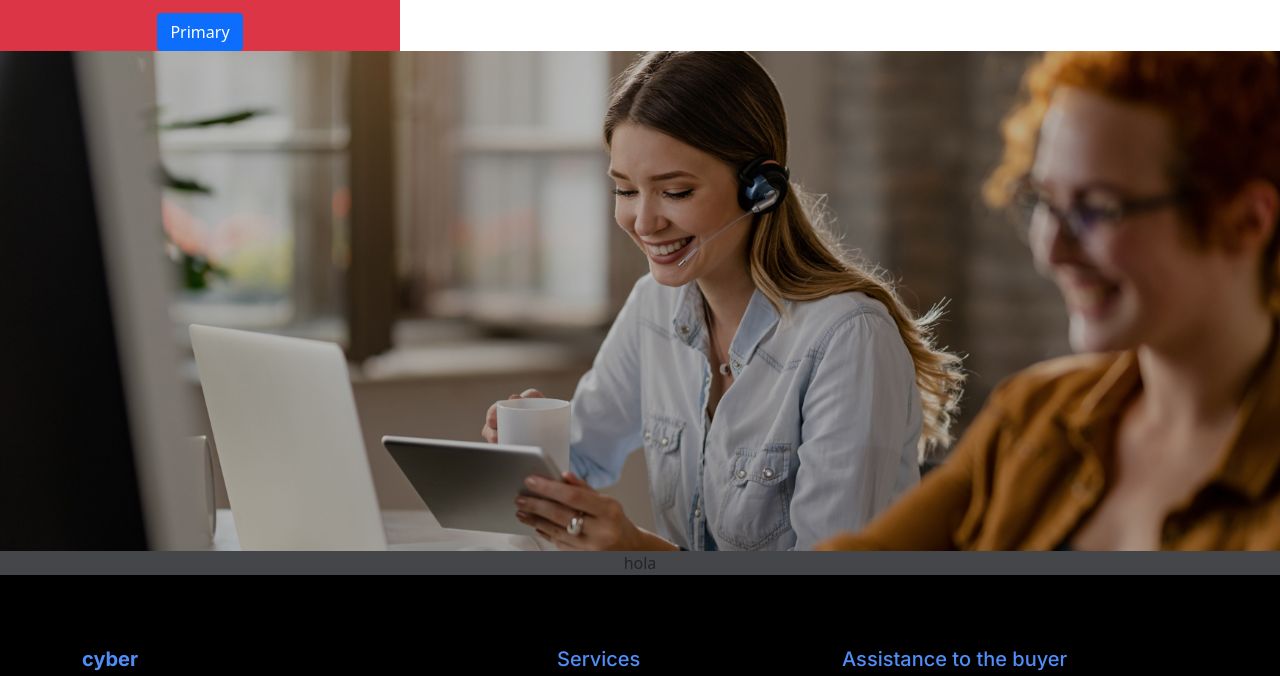
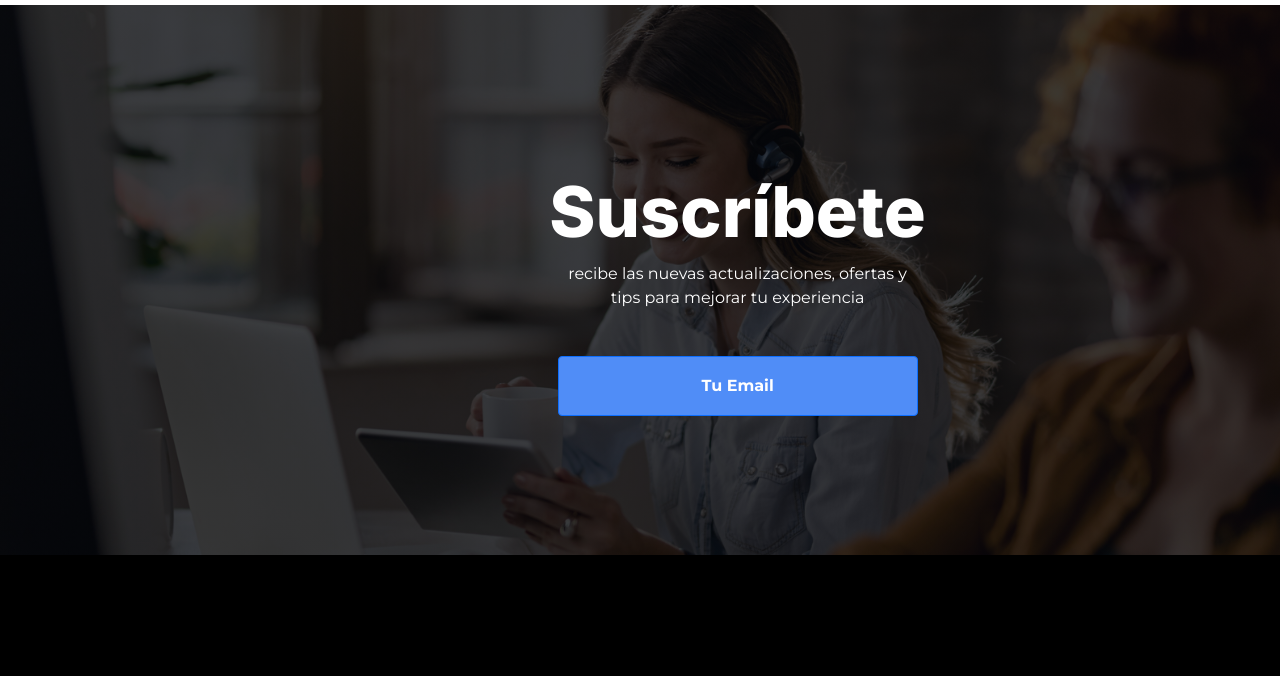
Before and after one commit to 4GeeksAcademy/Grupo-04-pt-29-Proyecto-Final, a React app: page / in a window 1280 px wide. Shown: the part 673-1349 px from the top of the page. Built offline with nearby package versions, Linux system fonts and the light colour scheme; no server answers.

Commit message:
[se completa el componente suscribete] se realiza desarrollo del componente suscribete, se cuadra con el equipo el alto que mejor se acomode a la imagen se cambia el alto del footer con el equipo

```diff
--- a/src/front/js/component/suscribete.js
+++ b/src/front/js/component/suscribete.js
@@ -8,19 +8,19 @@ const Suscribete = () => {
     return (
         <>
 
-        <section className="suscribete d-flex justify-content-between">
-            <div>
+            <section className="suscribete">
+                <div className="content-img">
+                    <img className="img-suscribete" src={fondoImageUrl} />
+                    <div className="suscribete-overlay"></div>
+                    <div className="container-text">
+                        <h1>Suscríbete</h1>
+                        <p>recibe las nuevas actualizaciones, ofertas y <br /> tips para mejorar tu experiencia</p>
+                        <button type="button" class="btn btn-primary">Tu Email</button>
+                    </div>
+                </div>
+            </section>
 
-                <div className="container-text  bg-danger">
-                    <h1>Suscribete</h1>
-                    <p>recibe las nuevas actualizaciones, ofertas y <br/> tips para mejorar tu experiencia</p>
-                    <button type="button" class="btn btn-primary">Primary</button>
-                </div>
-            </div>
-        </section>
 
-         <img className="img-suscribete" src={fondoImageUrl} />
-         <div className="suscribete-overlay">hola</div>
         </>
 
     )
--- a/src/front/styles/footer.css
+++ b/src/front/styles/footer.css
@@ -6,11 +6,14 @@
 
 .footer-app {
     background-color: black;
-    height:400px;
+    height:500px;
     color: white;
 
 }
 
+.container{
+    margin-top: 60px;
+}
 
 
 .columna-1,.columna-2,.columna-3{
--- a/src/front/styles/suscribete.css
+++ b/src/front/styles/suscribete.css
@@ -1,17 +1,67 @@
-.container-text p{
+@import url('https://fonts.googleapis.com/css2?family=Montserrat:ital,wght@0,100..900;1,100..900&display=swap');
+@import url('https://fonts.googleapis.com/css2?family=Inter:wght@100..900&family=Montserrat:ital,wght@0,100..900;1,100..900&display=swap');
+
+
+
+.container-text{
+    font-family: "Montserrat", sans-serif;
+    position: absolute;
+    top:30%;
+    left: 42%;
     text-align: center;
+    color: white;
+}
+
+.container-text > h1{
+    font-family: "Inter", sans-serif;
+    font-size: 70px;
+    font-weight: 800;
+
 }
 
 .img-suscribete{
-    /* position: relative; */
     width: 100%;
-    height: 500px;
+    height: 550px;
     object-fit: cover;
     object-position: center;
 
 }
 
 .suscribete-overlay{
-    background-image: url('../img/banner.jpg');
-    background:linear-gradient(rgba(5,7,12,0.75),rgba(5,7,12,0.75));
+    position: absolute;
+    width: 100%;
+    height: 550px;
+    background:linear-gradient(rgba(5,7,12,0.7),rgba(5,7,12,0.7));
+    top:0;
+    left: 0;
 }
+
+.content-img{
+    position: relative;
+
+}
+
+.btn{
+    margin-top: 30px;
+    width: 90%;
+    font-weight: 700;
+    height: 60px;
+    background-color: #508DF7;
+}
+
+@media(min-width:775px) and (max-width:1105px){
+
+    .container-text{
+        left: 30%;
+    }
+}
+
+@media(max-width:774px){
+    .container-text{
+        left: 15%;
+        top:30%;
+    }
+    .container-text > h1{
+        font-size: 50px;
+    }
+}
```
